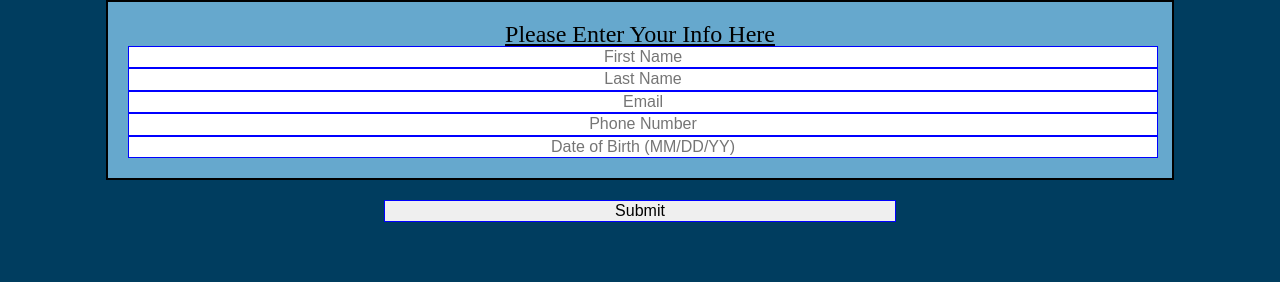
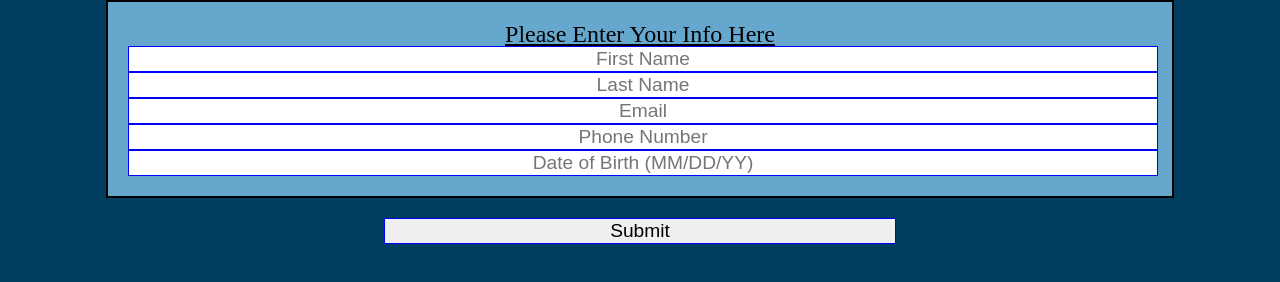
Before and after one commit to ITMD-362-Org-AHyder/Lab2, a plain HTML site: page index.html in a window 1280 px wide. Drawn offline with Linux system fonts and the light colour scheme.

Commit message:
Updating sizing for input font size

```diff
--- a/css/screen.css
+++ b/css/screen.css
@@ -13,6 +13,7 @@ input{
 	border: 1px solid blue;
 	text-align: center;
 	display: block;
+	font-size: 1.6em;
 }
 #formContainer{
 	background-color: #66A8CD;
@@ -46,8 +47,7 @@ input{
 		font-size: 1.5em;
 	}
 	input{
-		display: block;
-		text-align: center;
+		font-size: 1.4em;
 	}
 }
 @media screen and (min-width: 768px){
@@ -60,7 +60,6 @@ input{
 		width: 40%;
 	}
 	input{
-		display: block;
-		text-align: center;
+		font-size: 1.2em;
 	}
 }
```
